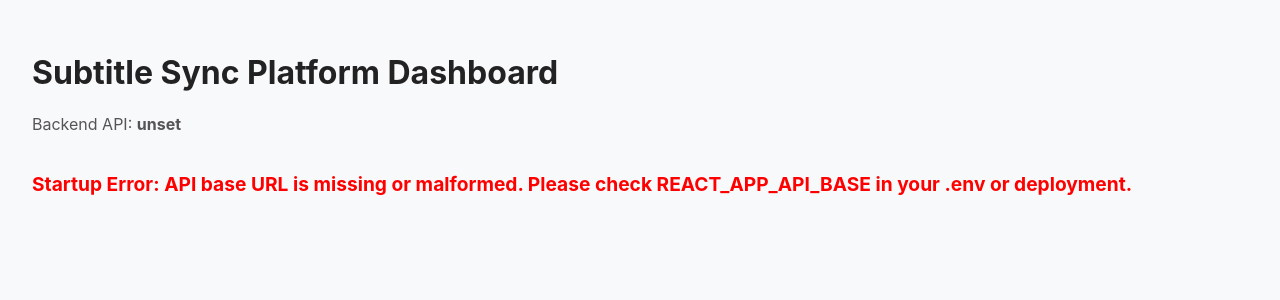
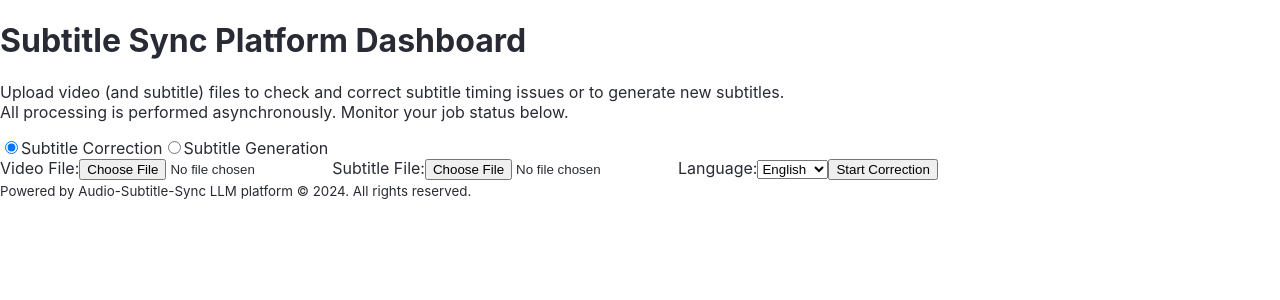
Before and after one commit to Devika-TEL/Subtitle_Sync_Platform, a React (Create React App) app in the folder FrontendWebDashboard/: page / in a window 1280 px wide. Shown: the top 300 px of the page. Built offline with nearby package versions, Linux system fonts and the light colour scheme; no server answers; the HTML template or start-up script is replaced by a standard one.

Commit message:
CheckPoint - cgbdbe0c1e

```diff
--- a/FrontendWebDashboard/src/App.js
+++ b/FrontendWebDashboard/src/App.js
@@ -1,70 +1,300 @@
-import React, { useState, useEffect, useRef } from "react";
-import "./App.css";
+import React, { useState } from 'react';
+import './App.css';
 
+// PUBLIC_INTERFACE
+function App() {
   /**
- * Main application component for the Subtitle Sync Frontend Dashboard.
- * Configured to use the backend API at REACT_APP_API_BASE (see .env).
+   * Subtitle Sync Dashboard App
    *
- * Default backend endpoint: http://localhost:3001
- *
- * If you encounter connection errors:
- * - Ensure the backend is running on port 3001 (`uvicorn main:app --reload --port 3001`)
- * - The backend should include CORS support for origin http://localhost:3000
- * - You can override the API base via .env or directly in your deployment.
+   * Renders workflow selection, upload forms, job progress, result/error UI.
+   * Integrates with backend API for subtitle-audio correction/generation workflows.
+   * Uses REACT_APP_API_BASE from env as the API server base URL.
    */
 
+  const [workflow, setWorkflow] = useState('correction'); // 'correction' or 'generation'
+  const [videoFile, setVideoFile] = useState(null);
+  const [subtitleFile, setSubtitleFile] = useState(null); // only for correction
+  const [language, setLanguage] = useState('en');
+  const [isUploading, setIsUploading] = useState(false);
+  const [jobId, setJobId] = useState(null);
+  const [jobStatus, setJobStatus] = useState(null);
+  const [resultUrl, setResultUrl] = useState(null);
+  const [progressText, setProgressText] = useState('');
+  const [error, setError] = useState(null);
+
+  const apiBase = process.env.REACT_APP_API_BASE || 'http://localhost:8000';
+
   // PUBLIC_INTERFACE
-function getApiBase() {
-  let base = process.env.REACT_APP_API_BASE;
-  if (!base || typeof base !== 'string' || !base.trim()) {
-    base = "http://localhost:3001";
+  const handleWorkflowChange = (e) => {
+    setWorkflow(e.target.value);
+    setSubtitleFile(null); // reset
+    setResultUrl(null);
+    setProgressText('');
+    setError(null);
+    setJobId(null);
+    setJobStatus(null);
+  };
+
+  // PUBLIC_INTERFACE
+  const handleFileChange = (setFile) => (event) => {
+    setFile(event.target.files[0]);
+    setResultUrl(null);
+    setError(null);
+  };
+
+  // PUBLIC_INTERFACE
+  const handleLanguageChange = (e) => {
+    setLanguage(e.target.value);
+  };
+
+  // PUBLIC_INTERFACE
+  async function handleSubmit(e) {
+    e.preventDefault();
+    setError(null);
+    setResultUrl(null);
+    setJobStatus(null);
+    setJobId(null);
+    setProgressText('');
+    setIsUploading(true);
+
+    // Build the form data
+    const formData = new FormData();
+    if (!videoFile) {
+      setError('Please select a video file.');
+      setIsUploading(false);
+      return;
     }
-  return base.replace(/\/+$/, "");
+    formData.append('video', videoFile);
+
+    if (workflow === 'correction') {
+      if (!subtitleFile) {
+        setError('Please upload a subtitle file for correction workflow.');
+        setIsUploading(false);
+        return;
+      }
+      formData.append('subtitle', subtitleFile);
+    }
+    formData.append('language', language);
+
+    try {
+      // Choose API endpoint
+      let endpoint = '';
+      if (workflow === 'correction') {
+        endpoint = '/api/correct_subtitles';
+      } else {
+        endpoint = '/api/generate_subtitles';
       }
 
-/**
- * PUBLIC_INTERFACE
- * Main application shell for Subtitle Sync Platform dashboard.
- * Shows basic UI and highlights configuration/bootstrap errors.
- */
-function App() {
-  const apiBase = getApiBase();
-  // Basic state for any errors or config problems
-  const [appError, setAppError] = useState(null);
+      setProgressText('Uploading files and initiating job...');
+      const response = await fetch(`${apiBase}${endpoint}`, {
+        method: 'POST',
+        body: formData,
+      });
 
-  // Example check: Warn if API base URL is empty or malformed
-  useEffect(() => {
-    if (!apiBase || typeof apiBase !== "string" || !/^https?:\/\/.+/i.test(apiBase)) {
-      setAppError("API base URL is missing or malformed. Please check REACT_APP_API_BASE in your .env or deployment.");
+      if (!response.ok) {
+        throw new Error(`Failed to start job (${response.status}): ${await response.text()}`);
       }
-  }, [apiBase]);
 
-  // Render main dashboard UI or error
+      const data = await response.json();
+      if (!data.job_id) {
+        throw new Error('Job submission failed: Missing job_id in response.');
+      }
+
+      setJobId(data.job_id);
+      setIsUploading(false);
+      setProgressText('Job started. Monitoring progress...');
+      monitorJobProgress(data.job_id);
+    } catch (err) {
+      setError(`Submission Error: ${err.message}`);
+      setIsUploading(false);
+    }
+  }
+
+  // PUBLIC_INTERFACE
+  async function monitorJobProgress(jobId) {
+    // Poll for job status periodically
+    let polling = true;
+    let pollInterval = 2000;
+
+    const statusEndpoint = `${apiBase}/api/job_status/${jobId}`;
+    const resultEndpoint = `${apiBase}/api/job_result/${jobId}`;
+
+    async function poll() {
+      if (!polling) return;
+      try {
+        const resp = await fetch(statusEndpoint);
+        if (!resp.ok) {
+          throw new Error(`Failed to fetch job status`);
+        }
+        const statusData = await resp.json();
+        setJobStatus(statusData.status || 'PENDING');
+        setProgressText(statusData.detail || `Job status: ${statusData.status}`);
+
+        if (statusData.status === 'COMPLETED') {
+          // Fetch download link or result
+          const resultResp = await fetch(resultEndpoint);
+          if (resultResp.ok) {
+            const resultObj = await resultResp.json();
+            if (resultObj.result_url) {
+              setResultUrl(resultObj.result_url.startsWith('http')
+                ? resultObj.result_url
+                : `${apiBase}${resultObj.result_url}`
+              );
+              setProgressText('Job completed! Download your result below.');
+            } else if (resultObj.detail) {
+              setResultUrl(null);
+              setProgressText(resultObj.detail);
+            }
+          } else {
+            setProgressText('Job completed, but failed to fetch result file.');
+            setResultUrl(null);
+          }
+          polling = false;
+        } else if (['FAILED', 'CANCELLED', 'ERROR'].includes(statusData.status)) {
+          setError(`Job ${statusData.status}: ${statusData.detail || ''}`);
+          polling = false;
+        } else {
+          setTimeout(poll, pollInterval);
+        }
+      } catch (err) {
+        setError('Error checking job status: ' + err.message);
+        polling = false;
+      }
+    }
+    poll();
+  }
+
+  // PUBLIC_INTERFACE
+  function renderUploadForm() {
     return (
-    <div style={{ minHeight: "100vh", background: "#f8f9fb", color: "#222", padding: "2em" }}>
-      <header>
-        <h1>Subtitle Sync Platform Dashboard</h1>
-        <div style={{ fontSize: "1rem", color: "#555" }}>
-          Backend API: <strong>{apiBase}</strong>
+      <form className="upload-form" onSubmit={handleSubmit}>
+        <label>
+          Video File:
+          <input
+            type="file"
+            accept="video/*"
+            onChange={handleFileChange(setVideoFile)}
+            required
+            disabled={isUploading || !!jobId}
+          />
+        </label>
+        {workflow === 'correction' && (
+          <label>
+            Subtitle File:
+            <input
+              type="file"
+              accept=".srt,.vtt,.ass,.sub"
+              onChange={handleFileChange(setSubtitleFile)}
+              required
+              disabled={isUploading || !!jobId}
+            />
+          </label>
+        )}
+        <label>
+          Language:
+          <select value={language} onChange={handleLanguageChange} disabled={isUploading || !!jobId}>
+            <option value="en">English</option>
+            <option value="es">Spanish</option>
+            <option value="fr">French</option>
+            <option value="zh">Chinese</option>
+            <option value="hi">Hindi</option>
+            {/* Add more languages as needed */}
+          </select>
+        </label>
+        <button type="submit" disabled={isUploading || !!jobId}>
+          {workflow === 'correction' ? 'Start Correction' : 'Start Generation'}
+        </button>
+      </form>
+    );
+  }
+
+  // PUBLIC_INTERFACE
+  function renderWorkflowSelector() {
+    return (
+      <div className="workflow-selector">
+        <label>
+          <input
+            type="radio"
+            value="correction"
+            checked={workflow === 'correction'}
+            onChange={handleWorkflowChange}
+            disabled={isUploading || !!jobId}
+          />
+          Subtitle Correction
+        </label>
+        <label>
+          <input
+            type="radio"
+            value="generation"
+            checked={workflow === 'generation'}
+            onChange={handleWorkflowChange}
+            disabled={isUploading || !!jobId}
+          />
+          Subtitle Generation
+        </label>
       </div>
-      </header>
+    );
+  }
 
-      {appError ? (
-        <div style={{ color: "red", margin: "2em 0", fontWeight: "bold", fontSize: "1.2em" }}>
-          Startup Error: {appError}
+  // PUBLIC_INTERFACE
+  function renderStatusAndResult() {
+    return (
+      <div className="status-section">
+        {progressText && (
+          <div className="progress-text">
+            <strong>{progressText}</strong>
           </div>
-      ) : (
-        <main style={{ marginTop: "2em" }}>
-          {/* Replace this section with the main dashboard UI */}
-          <p>
-            Welcome to the Subtitle Sync Platform dashboard!
-            <br />
-            <em>This is a visible placeholder. If you see this message, the frontend is bootstrapping correctly.</em>
-          </p>
-        </main>
+        )}
+        {jobStatus && <div>Job Status: <b>{jobStatus}</b></div>}
+        {resultUrl && (
+          <div className="result-link">
+            <a href={resultUrl} target="_blank" rel="noopener noreferrer" download>
+              Download Result Subtitle File
+            </a>
+          </div>
+        )}
+        {jobId && (
+          <button
+            onClick={() => window.location.reload()}
+            className="reset-btn"
+            aria-label="Start New Job"
+          >
+            New Job
+          </button>
         )}
       </div>
     );
   }
 
+  // PUBLIC_INTERFACE
+  function renderError() {
+    return (
+      error && <div className="error-message" aria-live="assertive">{error}</div>
+    );
+  }
+
+  return (
+    <div className="App">
+      <header>
+        <h1>Subtitle Sync Platform Dashboard</h1>
+        <p>
+          Upload video (and subtitle) files to check and correct subtitle timing issues or to generate new subtitles.<br/>
+          All processing is performed asynchronously. Monitor your job status below.
+        </p>
+      </header>
+      <main>
+        {renderWorkflowSelector()}
+        {renderError()}
+        {!jobId && renderUploadForm()}
+        {jobId && renderStatusAndResult()}
+      </main>
+      <footer>
+        <small>
+          Powered by Audio-Subtitle-Sync LLM platform &copy; 2024. All rights reserved.
+        </small>
+      </footer>
+    </div>
+  );
+}
+
 export default App;
```
Also changed, not shown: 2 other files (tests, documents, lock files or other folders). Lines whose indentation alone changed are shown as unchanged.
